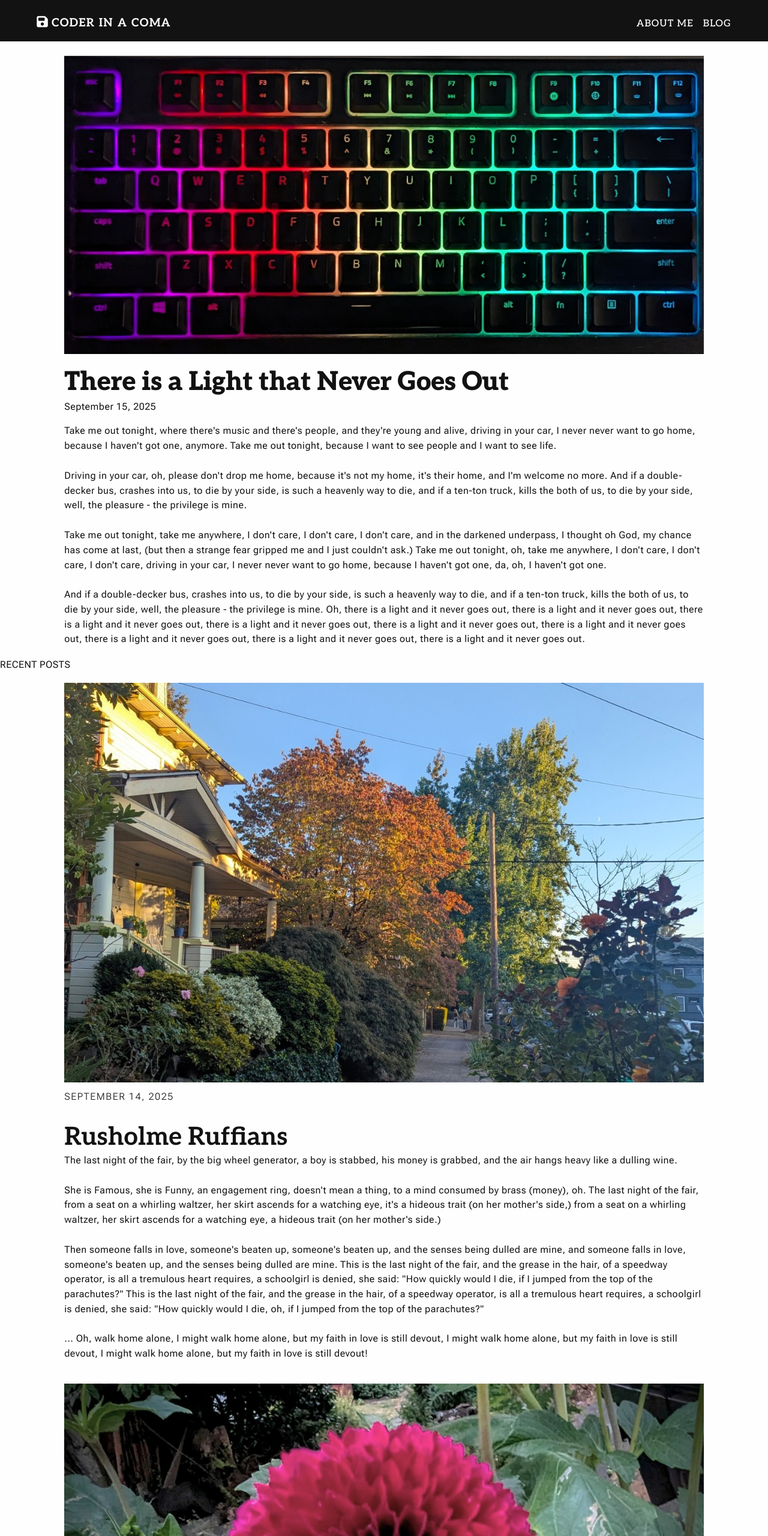
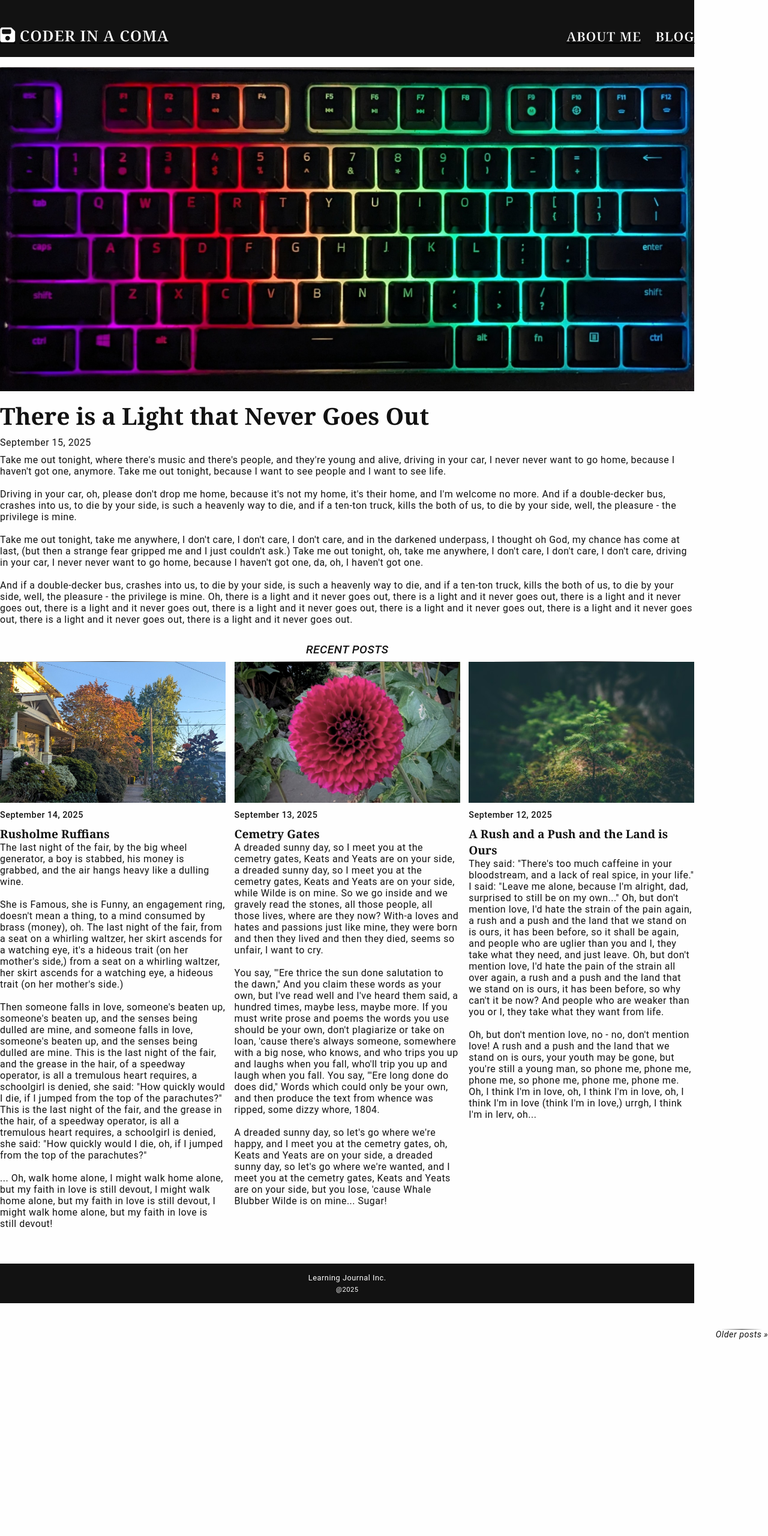
Before and after one commit to julierindone/learning-journal, a plain HTML site: page blog.html in a window 1280 px wide. Shown: the top 2560 px of the page at 60% size. After the commit the page ends 2233 px from the top, so only its background shows below. Drawn offline with Linux system fonts and the light colour scheme.

Commit message:
Revert "Committing all current css changes because I can't stop messing with it."
This reverts commit 19cc83d2e9d1ce94fd976582a374900151c707a0.

```diff
--- a/index.js
+++ b/index.js
@@ -28,9 +28,9 @@ function getFeaturedPost() {
 	let featuredPostHtml = `
 	<h2 class="header-post-title">${featuredPostObject.title}</h2>
 	<p class="header-post-content cut-off-text">${featuredPostObject.content}</p>
-	<a href="post.html" class="continue-reading">continue&thinsp;<span>&#187;</span></a>`
+	<a href="post.html" class="expanded-all-caps continue-reading">continue reading >></a>`
 
-	document.getElementById('home-header').style.backgroundImage = `linear-gradient(rgba(0, 0, 0, 0), rgba(0, 0, 0, 0.1), rgba(0, 0, 0, 0.55), 75%, rgba(0, 0, 0, 0.65), rgba(0, 0, 0, 0.7), rgba(0, 0, 0, 0.8), rgba(0, 0, 0, 0.9), rgba(0, 0, 0, 0.95), rgb(0, 0, 0)), url("${featuredPostObject.image}")`;
+	document.getElementById('home-header').style.backgroundImage = `linear-gradient(rgba(0, 0, 0, 0.1), rgba(0, 0, 0, 0.3), 41%, rgba(0, 0, 0, 0.66), rgba(0, 0, 0, 0.7), rgb(0, 0, .8)), url("${featuredPostObject.image}")`;
 	document.getElementById('home-header').style.backgroundPosition = 'center';
 	document.getElementById('home-header').style.backgroundSize = 'cover';
 	document.getElementById('home-header').style.backgroundRepeat = 'no-repeat';
--- a/styles.css
+++ b/styles.css
@@ -2,8 +2,6 @@
 	--black: #121212;
 	--white: #fefefe;
 	--sides: 3.5%;
-	--serif: 'Aleo', cambria, cochin, georgia, times, serif;
-	--expanded-spacing: 1.5px;
 }
 
 /* =============================
@@ -47,14 +45,23 @@ body {
 		"foot";
 }
 
+#blog-body .wrapper {
+	min-height: 100dvh;
+	grid-template-rows: auto auto auto 1fr auto;
+	grid-template-areas:
+		"navi"
+		"head"
+		"recent"
+		"main"
+		"foot";
+}
+
 *, *::before, *::after {
 	box-sizing: border-box;
 }
 nav {
 	grid-area: navi;
 	background-color: var(--black);
-	padding-inline: 2.5%;
-	margin-bottom: -0.2em;
 }
 
 nav>#nav-item-container {
@@ -62,16 +69,15 @@ nav>#nav-item-container {
 	flex-wrap: nowrap;
 	align-items: baseline;
 	justify-content: space-between;
-	padding-block: 1.3em 0.95em;
-	font-size: clamp(0.83rem, 0.63rem + 1.35vw, 1.25rem);
-}
-
-#nav-title, .nav-links {
-	font-family: var(--serif);
+	font-family: 'Arvo', Cambria, Cochin, Georgia, Times, serif;
+	font-size: clamp(0.85rem, 0.65rem + 1.33vw, 1.65rem);
 	color: var(--white);
+	font-weight: 800;
+	-webkit-text-stroke-color: black;
+	-webkit-text-stroke-width: 0.5px;
+	word-spacing: .5px;
 	text-transform: uppercase;
-	letter-spacing: 1.1px;
-
+	padding-block: 1.6em 0.7em;
 }
 
 #nav-title {
@@ -80,37 +86,32 @@ nav>#nav-item-container {
 	flex-wrap: nowrap;
 	gap: .25em;
 	align-items: baseline;
-	font-weight: 600;
-	word-spacing: 1.2px;
-	h1 {
-		font-size: .95em;
 }
+
+#nav-item-container>#nav-title>h1 {
+	font-size: .96em;
 }
 
 	i {
-						font-size: 1.06em;
+		font-size: 1.1em;
+	}
+
+#home-body nav {
+	margin-bottom: -1rem;
 }
 
 .nav-links {
 	display: flex;
 	flex-direction: row;
 	flex-wrap: nowrap;
-	gap: .8em;
+	gap: .9em;
 	align-items: center;
-	a {
-		font-size: .8em;
-		font-weight: 450;
-	}
-}
-
-#home-body nav {
-	margin-bottom: -1rem;
 }
 
 footer {
     grid-area: foot;
     background-color: var(--black);
-	padding-block: 2dvh 1.9dvh;
+    padding-block: 1.9dvh;
     margin-top: .9dvh;
 }
 
@@ -128,46 +129,37 @@ header {
 	align-items: end;
 	height: calc(100dvh - 2.7em);
 }
-
-#home-featured-post {
-	padding-inline: var(--sides);
-	padding-block: 4em 2.55em;
-	background: linear-gradient(rgba(0, 0, 0, 0), rgba(0, 0, 0, 0.1), rgba(0, 0, 0, 0.4), 60%, rgba(0, 0, 0, 0.5), rgba(0, 0, 0, .95));
-	font-size: clamp(0.9rem, 0.7rem + 1.15vw, 1.1rem);
 }
 
 #home-featured-post > * {
 	color: var(--white) !important;
 	width: fit-content;
-	word-spacing: .05em;
+	margin-top: .6rem;
+	backdrop-filter: contrast(90%);
 }
 
 #home-featured-post > h2 {
-	font-size: 2.15em;
-	font-weight: 700;
-	letter-spacing: .05em;
-	text-shadow: 1px 1px 2px var(--black);
-	line-height: 1.35;
+	font-size: 1.9em;
+	font-weight: 500;
+	text-shadow: 0 0 1.5px white;
 }
 
-#home-featured-post > .header-post-content {
-	font-size: 1.25em;
-	font-weight: 450;
-	margin-top: 0.8em;
+#home-featured-post p:first-child {
+	margin-top: 0;
 }
 
-#recent-posts-divider{
+.header-post-content {
+	line-height: 1.65;
+	font-size: 1.2em;
+}
+
+#recent-posts {
 	grid-area: recent;
-	font-family: var(--serif);
-	font-size: 1.1rem;
+	font-size: 1.05rem;
+	font-weight: 500;
 	font-style: italic;
-	font-weight: 500;
-	letter-spacing: var(--expanded-spacing);
-	opacity: .75;
 	justify-self: center;
-	width: fit-content;
-	padding-top: 1em;
-	margin-bottom: -0.4em;
+	margin-block: .6em -.6em;
 }
 
 /* =============================
@@ -177,10 +169,10 @@ header {
 main {
 	grid-area: main;
 	display: grid;
-	gap: 2.3em 0.9em;
+	gap: 2em 0.9em;
 }
 
-#recent-posts-grid {
+#main-home-content {
 	grid-template-columns: repeat(auto-fit, minmax(255px, 1fr));
 	grid-template-rows: 1fr auto;
 }
@@ -190,7 +182,7 @@ main {
 	============================== */
 
 .roboto {
-	font-family: "Roboto Flex", sans-serif;
+	font-family: "Roboto", sans-serif;
 	font-optical-sizing: auto;
 	font-style: normal;
 	font-variation-settings:
@@ -199,17 +191,18 @@ main {
 }
 
 h2 {
-	font-family: var(--serif);
+	font-family: 'Arvo', Cambria, Cochin, Georgia, Times, serif;
 	letter-spacing: normal;
 	}
 
-p {
-	font-size: 1rem;
 	line-height: 1.55;
 }
 
 a, a:link, a:visited {
 	text-decoration: none;
+}
+.nav-links a {
+	font-size: .83em;
 }
 
 a:link, a:visited {
@@ -217,65 +210,61 @@ a:link, a:visited {
 }
 
 #blog-featured-post h2 {
-	font-size: clamp(1.6rem, 1.15rem + 2.85vw, 2.7rem);
-	font-weight: 900;
-	letter-spacing: -.005em;
-	margin-top: .4em;
+  font-size: clamp(1.3rem, 0.92rem + 1.9vw, 2.5rem);
+	margin-top: .3em;
+}
+
+/* REMOVE~!~!~! */
+.header-post-date {
+	font-size: 1.025em;
+	margin-top: .4rem;
+}
+
+p.post-date {
+	font-size: .9rem;
+	font-weight: 500;
+	margin-top: .8em;
+}
+
+#blog-featured-post > p, #blog-featured-post > h2  {
+	margin-top: .6rem;  /* keep as rem. */
 }
 
 #blog-featured-content {
-	margin-top: 1em;
-}
-
-#featured-blog-date {
-	margin-top: 0.15em;
-}
-
-p.post-date {
-	font-size: .85rem;
-	font-weight: 320;
-	text-transform: uppercase;
-	letter-spacing: var(--expanded-spacing);
-	opacity: 0.9;
-	margin-top: .65em;
+	font-size: 1rem;
 }
 
 #next-post-1 hr {
 	display: none;
 }
 
-.main-post-title {
-font-size: clamp(1.3rem, calc(-0.5rem + 7.9vw), 2.6rem);
-margin-top: .7em;
-	line-height: 1.275;
+#next-post-1 .image-wrapper {
+	padding-top: 0;
 }
 
-.full-blog-posts-title {
-	font-size: clamp(1.3rem, calc(0.35rem + 4.3vw), 2.3rem);
-	font-weight: 800;
-	line-height: 1.2;
+.post-content {
+	margin-block:.5em;
+}
+
+.main-post-title {
+	font-size: 1.3em;
 	margin-top: .5em;
 }
 
-.recent-posts-grid-title {
-	margin-top: .7em;
-}
-
-.recent-posts-grid-content {
-	margin-top: .5em;
-}
-.recent-posts-grid-content.cut-off-text {
-	--line-height: 1.60;
-	--max-lines: 6;
-}
-
-.full-blog-posts-content {
+#main-blog-content .main-post-title {
+	font-size: 1.2em;
+	font-weight: 600;
 	margin-top: .5em;
 }
 
+.post-content.cut-off-text {
+	--line-height: 1.55;
+	--max-lines: 10;
+}
+
 .header-post-content.cut-off-text {
-	--line-height: 1.55;
-	--max-lines: 9;
+	--line-height: 1.65;
+	--max-lines: 10;
 }
 
 .cut-off-text {
@@ -290,51 +279,57 @@ margin-top: .7em;
 	height: calc(1em * var(--line-height));
 	width: 100%;
 	bottom: 0;
-	background: linear-gradient(to bottom, transparent, var(--white));
+	background: linear-gradient(to bottom, transparent, white);
 }
 
 #home-featured-post .cut-off-text::before {
-	background: linear-gradient(to bottom, transparent, rgb(0, 0, 0, 0.85));
+	background: linear-gradient(to bottom, transparent, 65%, rgba(0, 0, 0, 1));
 }
 
 /* ===============================
 		FOOTER, ETC
 	================================ */
 
+#recent-posts p {
+	text-align: center;
+	margin-top: .5em;
+}
+
 footer p {
 	color: var(--white);
 	text-align: center;
 	font-size: .8rem;
-	line-height: 1.75;
+	line-height: 1.35;
 }
 
 footer p:last-child {
 	font-size: .7rem;
+	margin-top: .3em;
 }
 
 .view-more {
 	grid-area: view;
-	text-align: center;
 	margin-top: 0.9em;
 }
 
-#view-more-posts {
+.view-more a:link {
+	display: block;
 	font-size: 1.05rem;
+	font-weight: 500;
+	text-align: center;
 	padding-top: 1.3em;
+	margin: 0 auto;
 }
 
 /* =============================
 		IMAGES
 	============================== */
+
 .image-wrapper {
 	width: 100%;
 	aspect-ratio: 8/5;
 	overflow: hidden;
 	padding-top: 1.9em
-}
-
-#next-post-1 .image-wrapper {
-	padding-top: 0;
 }
 
 .post-img {
@@ -343,15 +338,21 @@ footer p:last-child {
 	object-fit: cover;
 }
 
+
 /* =============================
 		Utility Classes
 	============================== */
+
+	.expanded-all-caps {
+		letter-spacing: 1.5px;
+	color: #00000099 !important;
+}
 
 hr {
     border: 0;
     width: 80%;
 		height: 1px;
-    background-image: linear-gradient(to right, rgb(0, 0, 0, 0.05), rgb(0, 0, 0, 0.8), rgb(0, 0, 0, 0));
+    background-image: linear-gradient(to right, rgba(0, 0, 0, 0.05), rgba(0, 0, 0, 0.8), rgba(0, 0, 0, 0));
 		margin: 0 auto;
 }
 
@@ -360,25 +361,20 @@ hr {
 }
 
 .continue-reading {
+	font-size: .9rem;
+	font-style: italic;
+	font-weight: 400;
 	display: block;
-	font-size: .92rem;
-	font-weight: 320;
-	font-style: italic;
-	opacity: 0.6;
-	letter-spacing: var(--expanded-spacing);
-	text-transform: lowercase;
-	padding-top: 1.0em;
-}
-.continue-reading>span {
-	font-size: large;
 }
 
 #home-featured-post .continue-reading {
-	font-size: 1.125em;
-	font-weight: 350;
-	opacity: 0.8;
-	padding-top: 1em;
-	margin-top: 0;
+	opacity: 0.95;
+	padding-top: .2em;
+}
+
+.blog-post .continue-reading {
+	font-size: .9em;
+	text-transform: lowercase;
 }
 
 /* ===============================
@@ -387,33 +383,11 @@ MEDIA QUERIES
 ===============================
 ================================ */
 
-@media (width >= 560px) {
+@media (min-width: 560px) {
 	#home-header {
 		height: calc(100dvh - 3.5em);
 		}
-
-	.blog-post {
-		display: flex;
-		flex-direction: column;
-		justify-content: space-between;
-	}
-
-	.recent-posts-grid-title {
-		font-size: 1.17rem;
-		font-weight: 800;
-	}
-
-
-	p.recent-posts-grid-content {
-	font-size: .97rem;
-	}
-
-	p.recent-posts-grid-content.cut-off-text {
-		--line-height: 1.55;
-		--max-lines: 5;
-	}
-
-	.blog-post hr {
+	#main-home-content>.blog-post hr {
 		display: none;
 	}
 
@@ -424,7 +398,7 @@ MEDIA QUERIES
 
 /* ================================================================ */
 
-@media (560px <= width < 750px) {
+@media (min-width: 560px) and (max-width: 749.99px) {
 	.blog-post {
 		display: flex;
 		flex-direction: column;
@@ -441,40 +415,37 @@ MEDIA QUERIES
 
 /* ================================================================ */
 
-@media (width >= 700px) {
+@media (min-width: 700px) {
 	/* HEADER */
 
-	p.post-date {
-		font-size: 1.01rem;
+	#home-header {
+		padding-block: clamp(8em, 5em + 8.75vh, 13em) 1.5em;
 	}
 
-	#home-body .post-date {
-	font-size: 0.9rem;
+	#home-featured-post {
+		width: 95%;
 	}
 
-	#blog-header {
-		margin-top: 0.6em;
-	}
-
-	.header-post-content {
-		line-height: 1.6;
-	}
 	.header-post-content.cut-off-text {
-		--line-height: 1.6;
 		--max-lines: 6;
 	}
 
 	/* MAIN */
 
-	#recent-posts-divider{
-		font-size: 1.15rem;
-		margin: 0;
-		padding-top: 1.2em;
+	#recent-posts {
+		font-size: 1.2rem;
+		margin-block: 0.6em -0.5em;
 	}
 
-	#recent-posts-grid {
+	#main-blog-content {
 		grid-template-columns: repeat(3, 1fr);
 		grid-template-rows: 1fr auto;
+	}
+
+	/* UTILITIES */
+
+	.line-break {
+		display: none;
 	}
 
 	hr {
@@ -489,19 +460,21 @@ MEDIA QUERIES
 
 /* ================================================================ */
 
-@media (width >= 750px) {
+@media (min-width: 750px) {
+
 	#home-header {
 			height: calc(100dvh - 4em);
 	}
+
 }
 
 /* ================================================================ */
 
-@media (width >=1200px) {
+@media (min-width: 1200px) {
 header:not(#home-header),
-	main:not(#recent-posts-grid),
+main:not(#main-home-content),
 #nav-item-container:not(#home-nav > #nav-item-container) {
-		max-width: calc(1200px - var(--sides));
 		margin-inline: auto;
+		padding-inline: 0 !important;
 	}
 }
```
Lines whose indentation alone changed are shown as unchanged.
